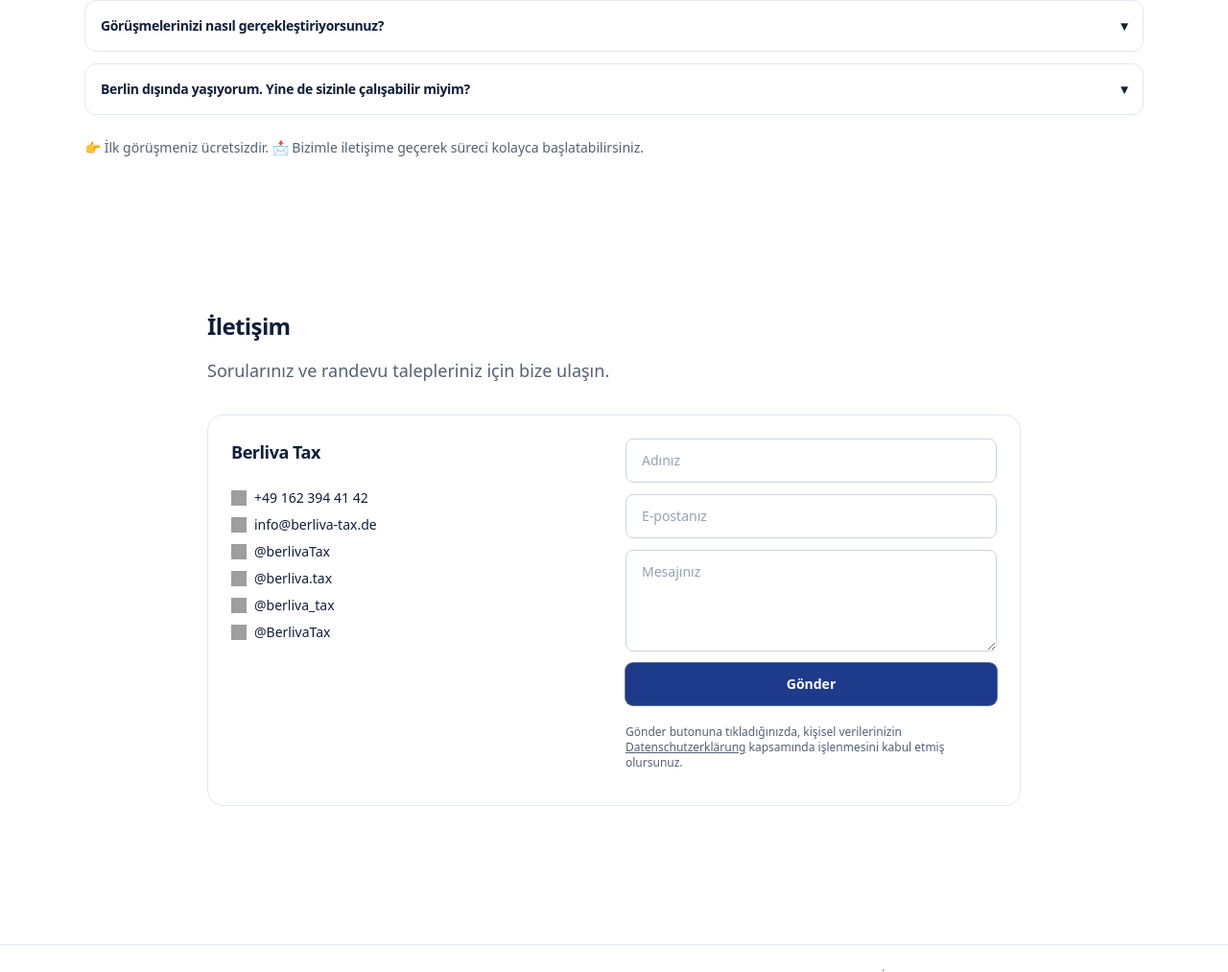
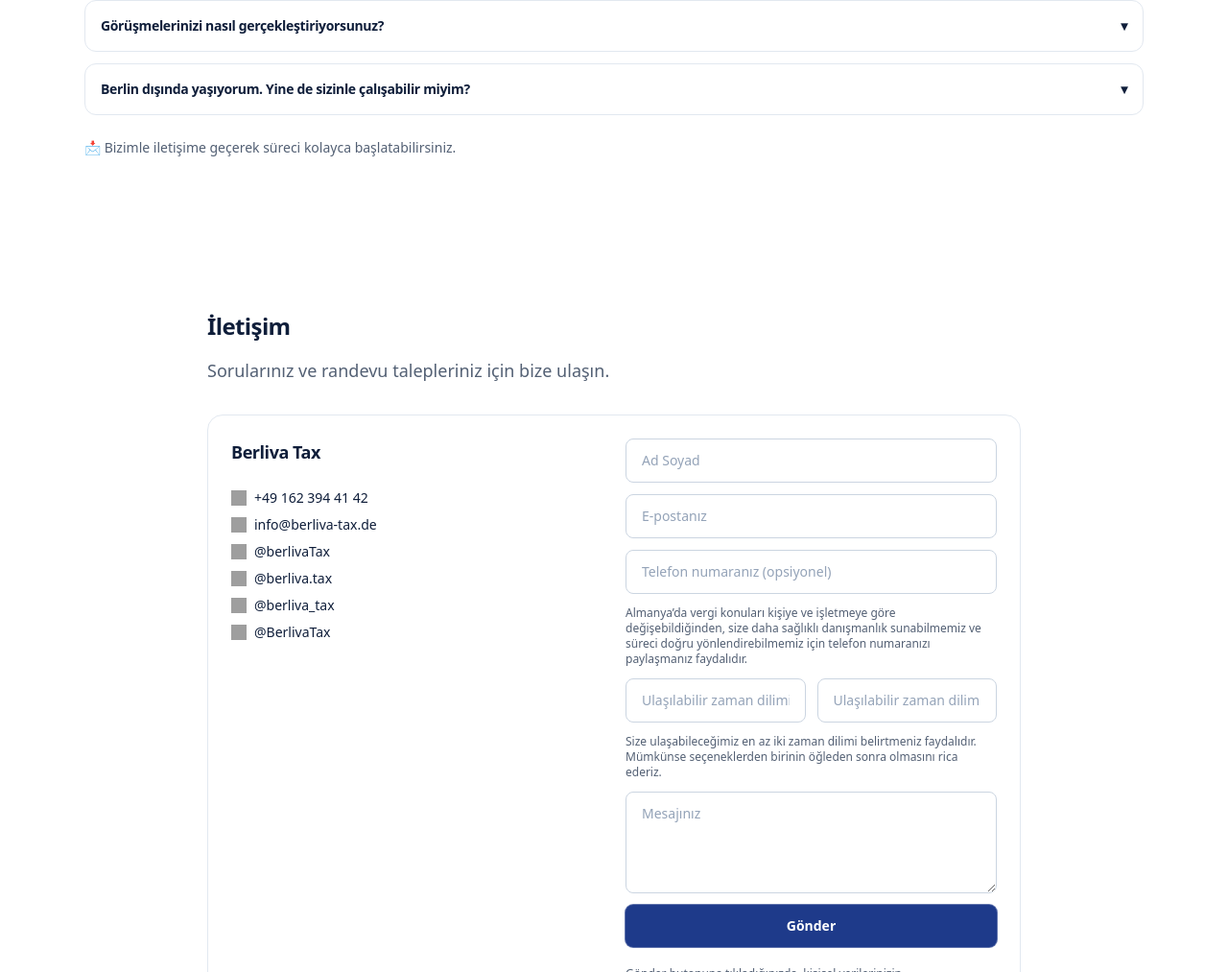
Before and after one commit to peymacun/berlivatax, a plain HTML site: page index.html in a window 1280 px wide. Shown: the part 2995-4008 px from the top of the page at 96% size. Drawn offline with nearby package versions, Linux system fonts and the light colour scheme; grey boxes are pictures that could not be loaded.

Commit message:
datenschutz ve index eklemeleri

```diff
--- a/index.html
+++ b/index.html
@@ -163,9 +163,16 @@
         </div>
 
         <form id="contactForm" class="grid gap-3">
-          <input class="w-full rounded-lg border border-slate-300 bg-white px-4 py-3 text-sm outline-none placeholder:text-slate-400 focus:ring-2 ring-accent" id="nameInput" placeholder="Adınız" required />
+          <input class="w-full rounded-lg border border-slate-300 bg-white px-4 py-3 text-sm outline-none placeholder:text-slate-400 focus:ring-2 ring-accent" id="nameInput" placeholder="Ad Soyad" required />
           <input class="w-full rounded-lg border border-slate-300 bg-white px-4 py-3 text-sm outline-none placeholder:text-slate-400 focus:ring-2 ring-accent" id="mailInput" placeholder="E-postanız" type="email" required />
-          <textarea rows="4" class="w-full rounded-lg border border-slate-300 bg-white px-4 py-3 text-sm outline-none placeholder:text-slate-400 focus:ring-2 ring-accent" id="msgInput" placeholder="Mesajınız"></textarea>
+          <input class="w-full rounded-lg border border-slate-300 bg-white px-4 py-3 text-sm outline-none placeholder:text-slate-400 focus:ring-2 ring-accent" id="phoneInput" placeholder="Telefon numaranız (opsiyonel)" type="tel" />
+          <p id="phoneHelp" class="text-xs text-[color:var(--muted)]"></p>
+          <div class="grid gap-3 sm:grid-cols-2">
+            <input class="w-full rounded-lg border border-slate-300 bg-white px-4 py-3 text-sm outline-none placeholder:text-slate-400 focus:ring-2 ring-accent" id="availability1Input" placeholder="Ulaşılabilir zaman 1 (opsiyonel)" />
+            <input class="w-full rounded-lg border border-slate-300 bg-white px-4 py-3 text-sm outline-none placeholder:text-slate-400 focus:ring-2 ring-accent" id="availability2Input" placeholder="Ulaşılabilir zaman 2 (opsiyonel)" />
+          </div>
+          <p id="availabilityHelp" class="text-xs text-[color:var(--muted)]"></p>
+          <textarea rows="4" class="w-full rounded-lg border border-slate-300 bg-white px-4 py-3 text-sm outline-none placeholder:text-slate-400 focus:ring-2 ring-accent" id="msgInput" placeholder="Mesajınız" required></textarea>
           <button class="rounded-lg bg-[color:var(--accent)] px-5 py-3 text-sm font-semibold text-white ring-1 ring-accent hover:brightness-110" id="sendBtn">Gönder</button>
           <p id="privacyText" class="text-xs text-[color:var(--muted)] mt-2"></p>
           <p class="text-xs text-[color:var(--muted)]" id="formNote"></p>
@@ -219,8 +226,13 @@
         contact:{title:"İletişim", text:"Sorularınız ve randevu talepleriniz için bize ulaşın.", person:"", emailLabel:"E-posta"},
         footer:"© 2025 Berliva Tax. Tüm hakları saklıdır.",
         placeholders:{
-          name:"Adınız",
+          name:"Ad Soyad",
           mail:"E-postanız",
+          phone:"Telefon numaranız (opsiyonel)",
+          availability1:"Ulaşılabilir zaman dilimi 1 (opsiyonel)",
+          availability2:"Ulaşılabilir zaman dilimi 2 (opsiyonel)",
+          phoneHelp:"Almanya’da vergi konuları kişiye ve işletmeye göre değişebildiğinden, size daha sağlıklı danışmanlık sunabilmemiz ve süreci doğru yönlendirebilmemiz için telefon numaranızı paylaşmanız faydalıdır.",
+          availabilityHelp:"Size ulaşabileceğimiz en az iki zaman dilimi belirtmeniz faydalıdır. Mümkünse seçeneklerden birinin öğleden sonra olmasını rica ederiz.",
           msg:"Mesajınız",
           send:"Gönder",
           note:"",
@@ -251,8 +263,13 @@
         contact:{title:"Kontakt", text:"Schreiben oder rufen Sie uns gerne an – wir freuen uns auf Ihre Anfrage.", person:"", emailLabel:"E-Mail"},
         footer:"© 2025 Berliva Tax. Alle Rechte vorbehalten.",
         placeholders:{
-          name:"Ihr Name",
+          name:"Vor- und Nachname",
           mail:"Ihre E-Mail",
+          phone:"Ihre Telefonnummer (optional)",
+          availability1:"Erreichbarkeit 1 (optional)",
+          availability2:"Erreichbarkeit 2 (optional)",
+          phoneHelp:"Da steuerliche Themen in Deutschland stark von der persönlichen bzw. betrieblichen Situation abhängen, hilft uns Ihre Telefonnummer dabei, Sie fundierter zu beraten und den weiteren Ablauf gezielt zu koordinieren.",
+          availabilityHelp:"Bitte nennen Sie uns nach Möglichkeit mindestens zwei Zeitfenster, in denen wir Sie erreichen können. Wenn möglich, freuen wir uns über ein Zeitfenster am Nachmittag.",
           msg:"Ihre Nachricht",
           send:"Senden",
           note:"",
@@ -283,8 +300,13 @@
         contact:{title:"Contact", text:"Get in touch for questions or to book an appointment.", person:"", emailLabel:"Email"},
         footer:"© 2025 Berliva Tax. All rights reserved.",
         placeholders:{
-          name:"Your name",
+          name:"Full name",
           mail:"Your email",
+          phone:"Your phone number (optional)",
+          availability1:"Availability window 1 (optional)",
+          availability2:"Availability window 2 (optional)",
+          phoneHelp:"Because tax matters in Germany vary significantly depending on the individual or business situation, providing your phone number helps us give more accurate guidance and coordinate the process effectively.",
+          availabilityHelp:"If possible, please provide at least two time windows when we can reach you. We would appreciate it if one of them is in the afternoon.",
           msg:"Your message",
           send:"Send",
           note:"",
@@ -352,6 +374,11 @@
 
       document.getElementById("nameInput").placeholder = t.placeholders.name;
       document.getElementById("mailInput").placeholder = t.placeholders.mail;
+      document.getElementById("phoneInput").placeholder = t.placeholders.phone;
+      document.getElementById("availability1Input").placeholder = t.placeholders.availability1;
+      document.getElementById("availability2Input").placeholder = t.placeholders.availability2;
+      document.getElementById("phoneHelp").textContent = t.placeholders.phoneHelp;
+      document.getElementById("availabilityHelp").textContent = t.placeholders.availabilityHelp;
       document.getElementById("msgInput").placeholder = t.placeholders.msg;
       document.getElementById("sendBtn").textContent   = t.placeholders.send;
       document.getElementById("formNote").textContent  = t.placeholders.note;
@@ -384,11 +411,11 @@
         {q:"Yeni mükellef veya danışan kabul ediyor musunuz?", a:"Evet, ekibimizin şu an için kapasitesi bulunmaktadır. İşlemin türüne ve kapsamına göre yeni mükellef/danışan kabul ediyoruz."},
         {q:"Sizin mükellefiniz veya danışanınız olmak için ne yapmam gerekiyor?", a:"Bize e-posta veya telefon yoluyla ulaştığınızda sizi arayarak durumunuzu birlikte değerlendiriyoruz. Danışmanlık veya yapılacak işlemlere göre süreç hızlı ve sorunsuz şekilde ilerlemektedir."},
         {q:"Hangi dillerde hizmet alabilirim?", a:"Hizmetlerimizi öncelikli olarak Almanca ve Türkçe dillerinde sunuyoruz. Ayrıca, yazılı olarak İngilizce dilinde de destek sağlamaktayız."},
-        {q:"Ücretlendirmeyi nasıl yapıyorsunuz?", a:"İlk görüşmemiz tamamen ücretsizdir. Genel olarak ücretlendirme, yapılacak işlem veya danışmanlık hizmetinin kapsamına göre belirlenir. Her işlem için net ve şeffaf bilgilendirme yapılır."},
+        {q:"Ücretlendirmeyi nasıl yapıyorsunuz?", a:"Ücretlendirme, yapılacak işlem veya danışmanlık hizmetinin türü ve kapsamına göre belirlenir. Her işlem için net ve şeffaf bilgilendirme yapılır."},
         {q:"Görüşmelerinizi nasıl gerçekleştiriyorsunuz?", a:"Görüşmelerimizi çoğunlukla online olarak yapıyoruz. İşlemlerimizi dijital ve kağıtsız ortamda yürütüyoruz. Bu sayede süreçler daha hızlı, kolay ve erişilebilir hale geliyor."},
         {q:"Berlin dışında yaşıyorum. Yine de sizinle çalışabilir miyim?", a:"Evet, bu bizim için hiçbir sorun teşkil etmez. Almanya’nın herhangi bir yerinden veya yurt dışından bizimle çalışabilirsiniz. Tüm süreçler dijital olarak yürütülmektedir."}
       ],
-      note:"👉 İlk görüşmeniz ücretsizdir.  📩 Bizimle iletişime geçerek süreci kolayca başlatabilirsiniz."
+      note:"📩 Bizimle iletişime geçerek süreci kolayca başlatabilirsiniz."
     };
     content.de.faq = {
       title:"Häufig gestellte Fragen",
@@ -396,11 +423,11 @@
         {q:"Nehmen Sie neue Mandanten oder Klienten an?", a:"Ja, unser Team hat derzeit Kapazitäten. Je nach Art und Umfang des Vorgangs nehmen wir neue Mandanten/Klienten an."},
         {q:"Wie kann ich Ihr Mandant oder Klient werden?", a:"Wenn Sie uns per E-Mail oder Telefon kontaktieren, rufen wir Sie zurück und besprechen Ihre Situation gemeinsam. Je nach Beratungsbedarf verläuft der Prozess schnell und reibungslos."},
         {q:"In welchen Sprachen kann ich Ihre Dienstleistungen in Anspruch nehmen?", a:"Unsere Dienstleistungen bieten wir hauptsächlich auf Deutsch und Türkisch an. Zusätzlich stellen wir schriftliche Unterstützung auch auf Englisch zur Verfügung."},
-        {q:"Wie erfolgt die Preisgestaltung?", a:"Das erste Gespräch ist kostenlos. Die Preisgestaltung richtet sich nach Art und Umfang der gewünschten Dienstleistung. Alle Kosten werden klar und transparent kommuniziert."},
+        {q:"Wie erfolgt die Preisgestaltung?", a:"Die Preisgestaltung richtet sich nach Art und Umfang der gewünschten Dienstleistung. Alle Kosten werden klar und transparent kommuniziert."},
         {q:"Wie führen Sie die Gespräche durch?", a:"In der Regel online. Digital und papierlos, schnell und flexibel."},
         {q:"Ich wohne nicht in Berlin. Kann ich trotzdem mit Ihnen zusammenarbeiten?", a:"Ja. Wir betreuen Mandanten deutschlandweit und im Ausland. Alle Prozesse erfolgen digital."}
       ],
-      note:"👉 Das erste Gespräch ist kostenlos.  📩 Kontaktieren Sie uns, um den Prozess einfach zu starten."
+      note:"📩 Kontaktieren Sie uns, um den Prozess einfach zu starten."
     };
     content.en.faq = {
       title:"Frequently Asked Questions",
@@ -408,11 +435,11 @@
         {q:"Do you accept new clients?", a:"Yes, our team currently has capacity. Depending on the type and scope of the case, we accept new clients."},
         {q:"How can I become your client?", a:"When you contact us via email or phone, we call you back to review your situation together. The process continues quickly and smoothly."},
         {q:"In which languages can I receive your services?", a:"We primarily provide our services in German and Turkish. In addition, we offer written support in English."},
-        {q:"How do you determine your pricing?", a:"The first consultation is completely free. Pricing depends on the type and scope of the service. All costs are communicated clearly and transparently."},
+        {q:"How do you determine your pricing?", a:"Pricing depends on the type and scope of the service. All costs are communicated clearly and transparently."},
         {q:"How do you conduct consultations?", a:"We usually conduct our consultations online. Our processes are digital and paperless."},
         {q:"I don’t live in Berlin. Can I still work with you?", a:"Yes. We work with clients across Germany and abroad. All processes are handled digitally."}
       ],
-      note:"👉 Your first consultation is free.  📩 Contact us to get started easily."
+      note:"📩 Contact us to get started easily."
     };
 
     function renderFAQ(lang){
@@ -456,10 +483,20 @@
   btn.disabled = true; btn.textContent = 'Gönderiliyor…';
   note.textContent = '';
 
+  const phone = document.getElementById('phoneInput').value.trim();
+  const availability1 = document.getElementById('availability1Input').value.trim();
+  const availability2 = document.getElementById('availability2Input').value.trim();
+  const baseMessage = document.getElementById('msgInput').value.trim();
+
+  const extraLines = [];
+  if (phone) extraLines.push(`Telefon / Phone: ${phone}`);
+  if (availability1) extraLines.push(`Ulaşılabilir zaman / Availability 1: ${availability1}`);
+  if (availability2) extraLines.push(`Ulaşılabilir zaman / Availability 2: ${availability2}`);
+
   const payload = {
     name: document.getElementById('nameInput').value.trim(),
     email: document.getElementById('mailInput').value.trim(),
-    message: document.getElementById('msgInput').value.trim()
+    message: extraLines.length ? `${baseMessage}\n\n${extraLines.join('\n')}` : baseMessage
   };
 
   try {
```
Also changed, not shown: datenschutz.html (+1 -1 lines).
